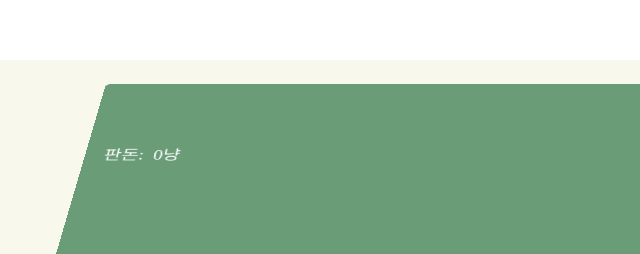
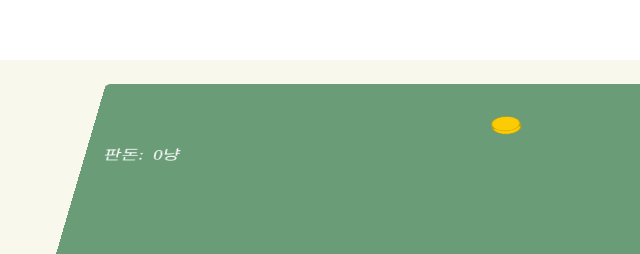
Before and after one commit to childrenOfCrong/HanTang, a website built with webpack: page dist/index.html in a window 1280 px wide. Shown: the part 180-434 px from the top of the page, 224-864 px from the left. Built offline with nearby package versions, Linux system fonts and the light colour scheme; files whose address does not match are found by name.

Commit message:
Add coin

```diff
--- a/src/style/_betContainer.scss
+++ b/src/style/_betContainer.scss
@@ -25,6 +25,38 @@
 .selectorContainer {
   display: flex;
 }
+.coin{
+  display: inline-block;
+  animation: vibe 1s infinite;
+  margin-left: 100px;
+}
+.one{
+  width:3rem;
+  height:3rem;
+  border: 1px solid #C19D06;
+  border-radius: 50%;
+}
+.bottom{
+  transform: translateY(115%) rotateX(-45deg);
+  transform-origin: 50% 0%;
+  background: #FBCB03;
+}
+.top{
+  transform: rotateX(-45deg);
+  transform-origin: 50% 0%;
+  background: #FBCB03;
+}
+.side{
+  position: absolute;
+  top: 47px;
+  width: 0px;
+  height: 1px;
+  border: 1px solid #C19D06;
+}
+.right{
+  right: 0;
+}
+
 
 .moneyContainer {
   margin-top: 2rem;
@@ -77,3 +109,13 @@
     background: #868e96;
   }
 }
+
+
+@keyframes vibe{
+  30%{
+      transform: rotateZ(10deg);
+  }
+  60%{
+      transform: rotateZ(-10deg);
+  }
+}
```
Also changed, not shown: dist/index.html.
